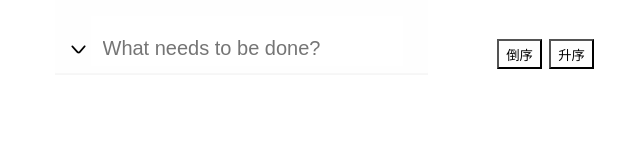
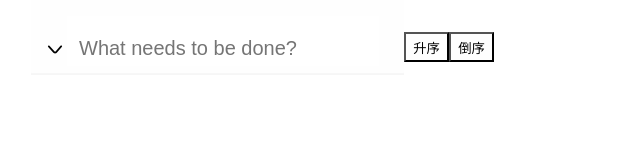
Before and after one commit to nalixu/demo, a plain HTML site: page index.html in a window 1280 px wide. Shown: the whole page, without its empty margins (399-1039 px from the left). Drawn offline with Linux system fonts and the light colour scheme.

Commit message:
add css about flex

```diff
--- a/index.css
+++ b/index.css
@@ -7,6 +7,48 @@ ul,li{
 }
 .clear{
     clear: both;
+}
+body{
+    display: flex;
+    justify-content: center;
+}
+/* text about flex */
+/* .container{
+    width: 232px;
+    height: auto;
+    border: 1px solid;
+    display: flex;
+    flex-wrap: wrap;
+}
+.one{
+    width: 100px;
+    height: 100px;
+    border: 1px solid red;
+}
+.two{
+    width: 100px;
+    height: 100px;
+    border: 1px solid red;
+}
+.three{
+    width: 100px;
+    height: 383px;
+    border: 1px solid red;
+} */
+.container{
+    width: 420px;
+    height: auto;
+    display: flex;
+    flex-wrap: wrap;
+}
+.headAndBtn{
+    display: flex;
+    flex-direction: row;
+}
+
+
+.head_input{
+    /* width: 25%; */
 }
 .head{
     width: 341px;
@@ -104,31 +146,42 @@ ul,li{
     display: block;
     margin: auto;
 }
+.main ul{
+    /* width: 350px; */
+    display: flex;
+    flex: initial;
+    flex-direction: column;
+}
 .main ul li{
     width: 350px;
     height: 40px;
     padding: 0 0 0 20px;
     list-style-type: none;
-    margin: auto;
-    display: block;
+    /* margin-left: 728px; */
+    /* margin: auto; */
+    /* display: block; */
     border: 1px solid rgba(0, 0, 0, 0.03);
+}
+.sortbtn{
+    display: inline-flex;
+    margin-top: 2rem;
 }
 .add{
     width: 45px;
     height: 30px;
-    float: right;
+    /* float: right;
     position: absolute;
     left: 948px;
-    top: 39px;
+    top: 39px; */
     background: rgba(0, 0, 0, 0.003);
 }
 .des{
     width: 45px;
     height: 30px;
-    float: right;
+    /* float: right;
     position: absolute;
     top: 39px;
-    left: 896px;
+    left: 896px; */
     background: rgba(0, 0, 0, 0.003);
 }
 /* #mask{
@@ -227,10 +280,3 @@ ul,li{
 li:nth-child(even){
     background: #eee;
 }
-.test{
-    background: #4d4d4d;
-}
-.testOne{
-    display: none;
-    position: relative;
-}
--- a/index.html
+++ b/index.html
@@ -7,19 +7,25 @@
     <title>Document</title>
     <link rel="stylesheet" href="./index.css">
     <link rel="stylesheet" href="./font/iconfont.css">
+
 </head>
 <body>
+<div class="container">
+    <div class="headAndBtn">
+            <div class="head_input">
                     <div class="head">
                             <i class="iconfont">&#xe62d;</i>
                             <input type="text" class="input_content" onkeydown="getValue()" placeholder="What needs to be done?" />
                         </div>
+            </div>
 
-    <div class="main" id="listContainer">
-        <div>
+            <div class="sortbtn">
                     <input class="add" id="add" type="button" value="升序" onclick="filterData(1)"/>
                     <input class="des" id="des" type="button" value="倒序" onclick="filterData(0)" />
             </div>
+    </div>
 
+    <div class="main" id="listContainer">
         <ul id="list"></ul>
     </div>
     <div id="maskBody">
@@ -34,7 +40,14 @@
                      </div>
                 </div>
     </div>
+</div>
 
+<!-- test about flex -->
+<!-- <div class="container">
+    <div class="one"></div>
+    <div class="two"></div>
+    <div class="three"></div>
+</div> -->
     <script src="./sortThird.js"></script>
 </body>
 </html>
```
Lines whose indentation alone changed are shown as unchanged.
